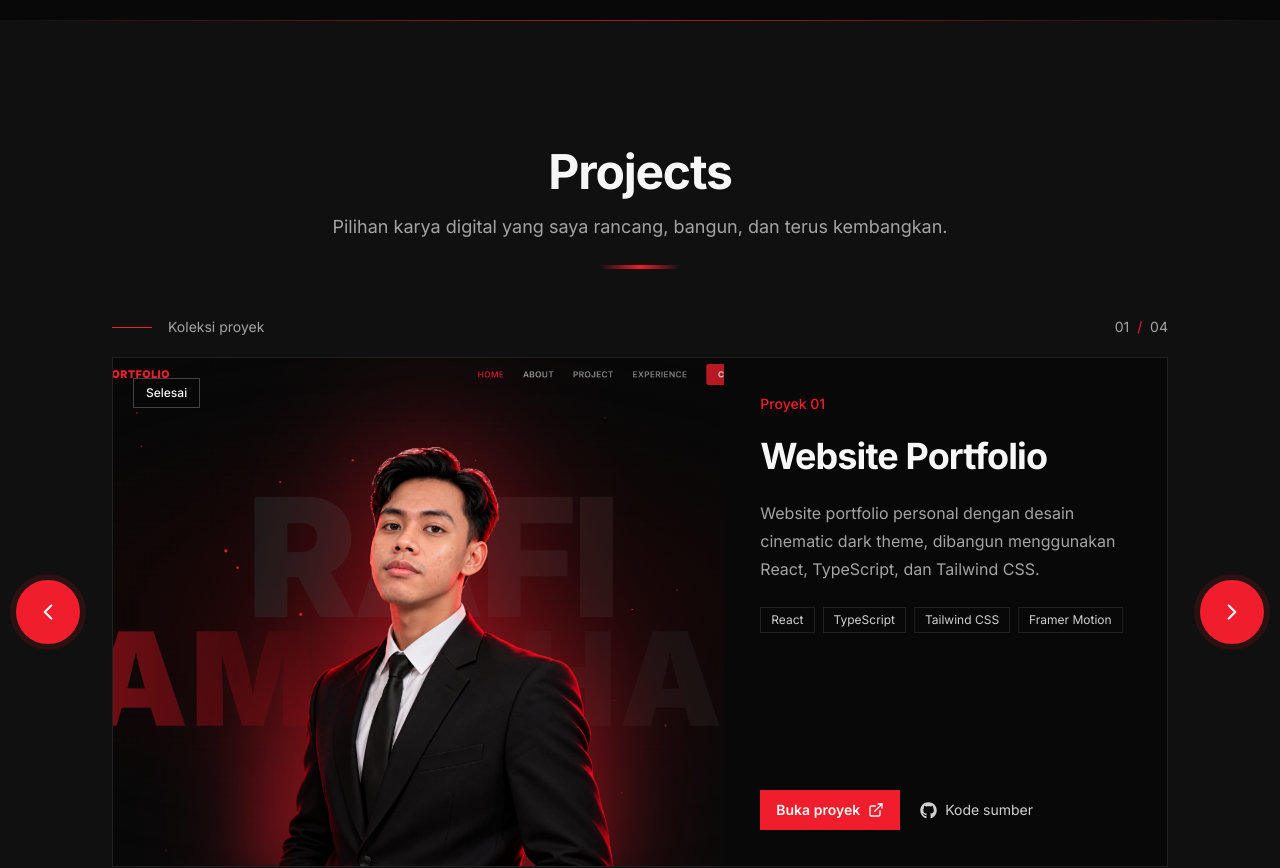
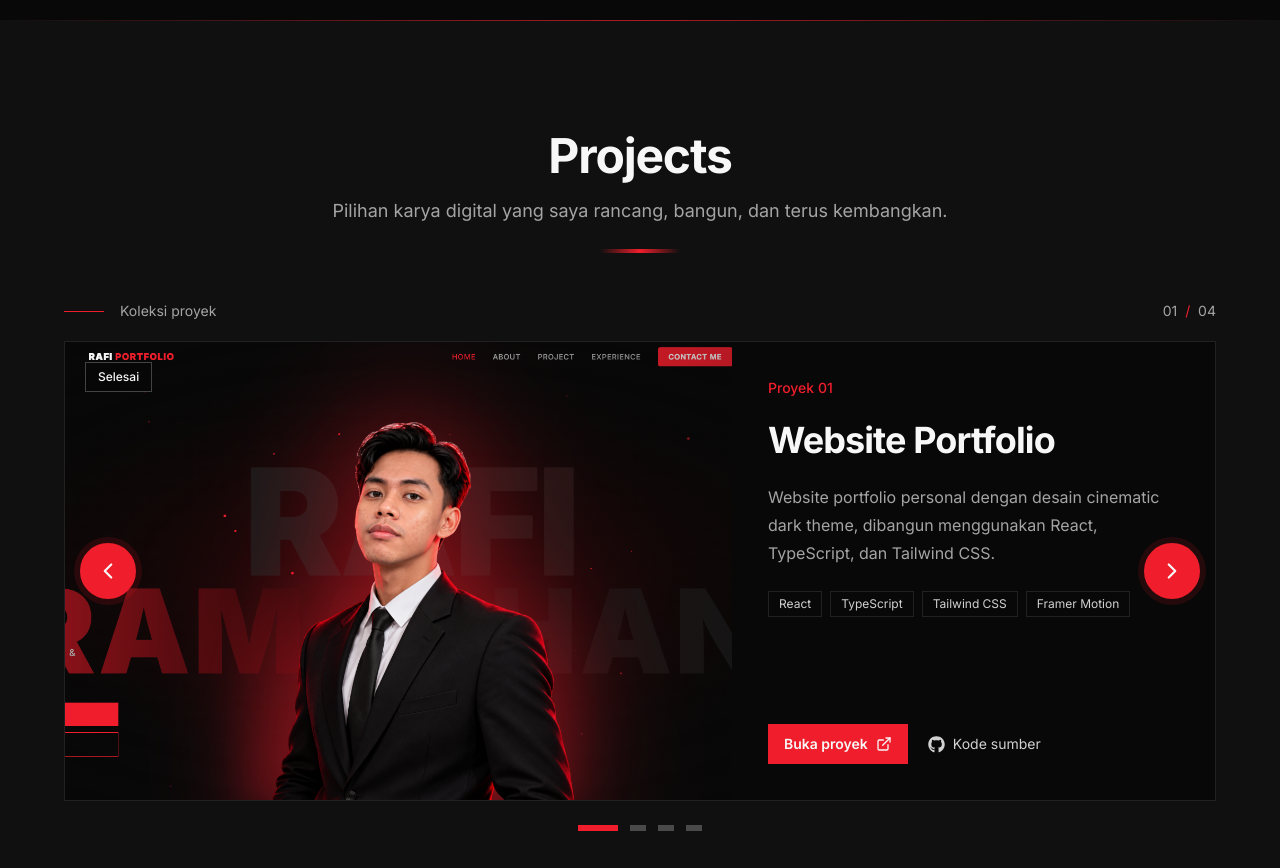
Before and after one commit to rafiktb21-design/rafi-portfolio, a React (Vite) app: page / in a window 1280 px wide. Shown: the part 1580-2448 px from the top of the page. Built offline with nearby package versions, Linux system fonts and the light colour scheme.

Commit message:
Fit project carousel in viewport

```diff
--- a/src/sections/Projects.tsx
+++ b/src/sections/Projects.tsx
@@ -41,10 +41,10 @@ export function Projects() {
   };
 
   return (
-    <section id="project" className="relative overflow-hidden bg-[#101010] py-24 md:py-32">
+    <section id="project" className="relative overflow-hidden bg-[#101010] py-20 md:py-24 lg:py-28">
       <div className="pointer-events-none absolute inset-x-0 top-0 h-px bg-gradient-to-r from-transparent via-[#F01E2C]/70 to-transparent" />
 
-      <div className="relative mx-auto max-w-[88rem] px-4 sm:px-12 lg:px-28">
+      <div className="relative mx-auto max-w-7xl px-4 sm:px-6 lg:px-16">
         <SectionHeading
           title="Projects"
           subtitle="Pilihan karya digital yang saya rancang, bangun, dan terus kembangkan."
@@ -63,12 +63,12 @@ export function Projects() {
             type="button"
             onClick={() => goTo(activeIndex - 1)}
             aria-label="Proyek sebelumnya"
-            className="group absolute left-0 top-1/2 z-20 hidden h-16 w-16 -translate-x-[calc(100%+2rem)] -translate-y-1/2 items-center justify-center rounded-full border-2 border-[#F01E2C] bg-[#F01E2C] text-white shadow-[0_0_0_6px_rgba(240,30,44,0.12)] transition-all duration-300 hover:scale-110 hover:bg-[#FF3845] hover:shadow-[0_0_0_10px_rgba(240,30,44,0.16)] focus-visible:outline-2 focus-visible:outline-offset-4 focus-visible:outline-white md:flex"
+            className="group absolute left-4 top-1/2 z-20 hidden h-14 w-14 -translate-y-1/2 items-center justify-center rounded-full border-2 border-[#F01E2C] bg-[#F01E2C] text-white shadow-[0_0_0_6px_rgba(240,30,44,0.12)] transition-all duration-300 hover:scale-110 hover:bg-[#FF3845] hover:shadow-[0_0_0_10px_rgba(240,30,44,0.16)] focus-visible:outline-2 focus-visible:outline-offset-4 focus-visible:outline-white md:flex"
           >
             <ChevronLeft size={26} className="transition-transform duration-300 group-hover:-translate-x-1" />
           </button>
 
-          <div className="relative min-h-[700px] overflow-hidden border border-white/10 bg-[#080808] sm:min-h-[610px] lg:min-h-[510px]">
+          <div className="relative min-h-[620px] overflow-hidden border border-white/10 bg-[#080808] sm:min-h-[535px] lg:min-h-[440px] xl:min-h-[460px]">
             <AnimatePresence initial={false} custom={direction} mode="wait">
               <motion.article
                 key={project.id}
@@ -115,7 +115,7 @@ export function Projects() {
             type="button"
             onClick={() => goTo(activeIndex + 1)}
             aria-label="Proyek berikutnya"
-            className="group absolute right-0 top-1/2 z-20 hidden h-16 w-16 translate-x-[calc(100%+2rem)] -translate-y-1/2 items-center justify-center rounded-full border-2 border-[#F01E2C] bg-[#F01E2C] text-white shadow-[0_0_0_6px_rgba(240,30,44,0.12)] transition-all duration-300 hover:scale-110 hover:bg-[#FF3845] hover:shadow-[0_0_0_10px_rgba(240,30,44,0.16)] focus-visible:outline-2 focus-visible:outline-offset-4 focus-visible:outline-white md:flex"
+            className="group absolute right-4 top-1/2 z-20 hidden h-14 w-14 -translate-y-1/2 items-center justify-center rounded-full border-2 border-[#F01E2C] bg-[#F01E2C] text-white shadow-[0_0_0_6px_rgba(240,30,44,0.12)] transition-all duration-300 hover:scale-110 hover:bg-[#FF3845] hover:shadow-[0_0_0_10px_rgba(240,30,44,0.16)] focus-visible:outline-2 focus-visible:outline-offset-4 focus-visible:outline-white md:flex"
           >
             <ChevronRight size={26} className="transition-transform duration-300 group-hover:translate-x-1" />
           </button>
```
